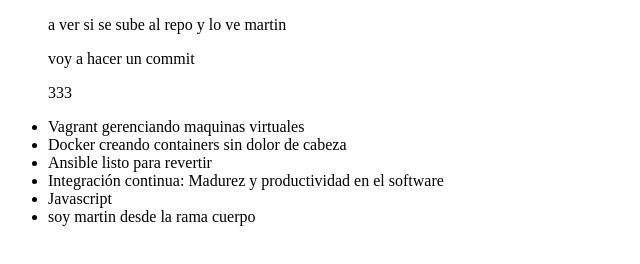
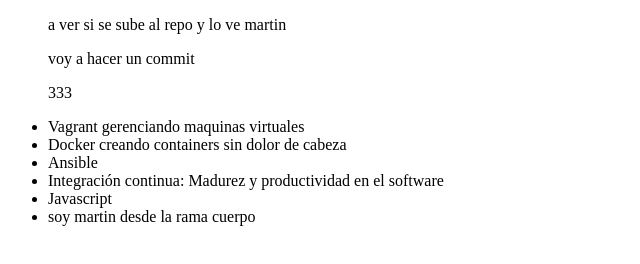
Before and after one commit to MartinTigani/alura-git, a plain HTML site: page index.html in a window 1280 px wide. Shown: the full height of the page, 0-640 px from the left. Drawn offline with Linux system fonts and the light colour scheme.

Commit message:
Revert "comitear para despues ser revertido"
This reverts commit ff64954b1ca438957da03cd353d68459af9eefe7.

```diff
--- a/index.html
+++ b/index.html
@@ -12,7 +12,7 @@
          <li> Vagrant gerenciando maquinas virtuales</li>
          <li> Docker creando containers sin dolor de cabeza</li>
 
-         <li> Ansible listo para revertir</li>
+         <li> Ansible </li>
          <li> Integración continua: Madurez y productividad en el software </li>
          <li> Javascript</li>
          <li>soy martin desde la rama cuerpo</li>
```
